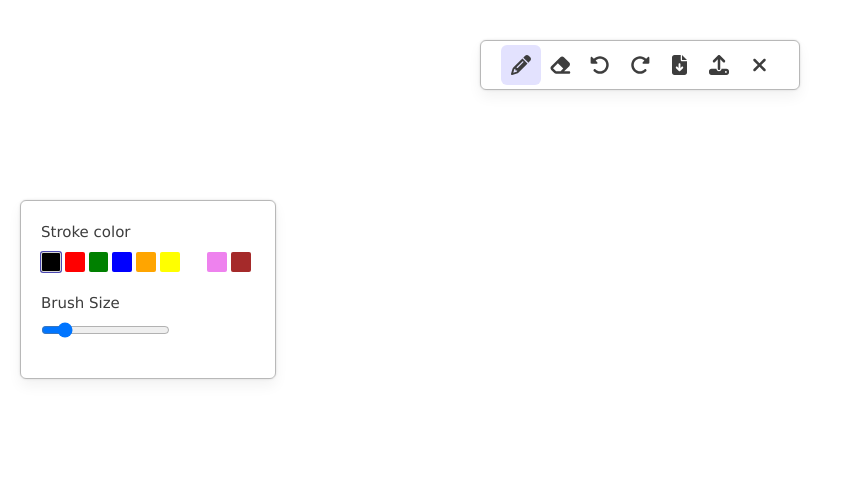
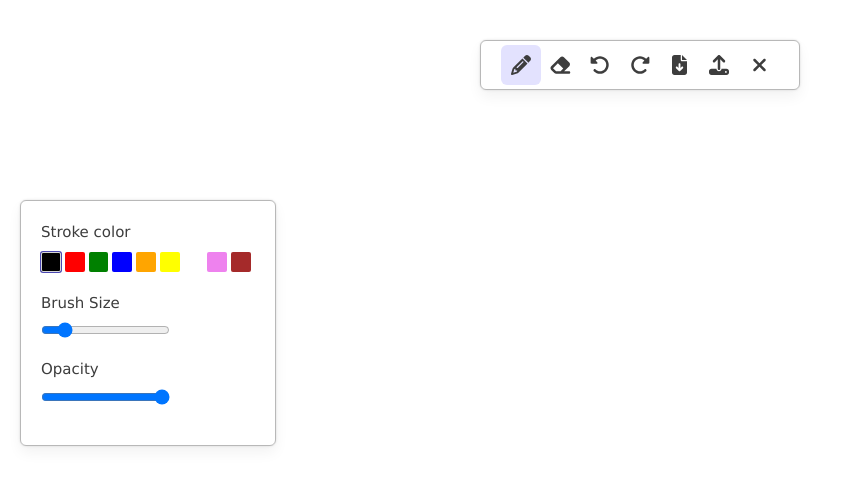
Before and after one commit to vidhik2002/Canvas-2.0, a Next.js app in the folder canvas-2.0/: page / in a window 1280 px wide. Shown: the top 486 px of the page, without its empty margins (0-845 px from the left). Built offline with nearby package versions, Linux system fonts and the light colour scheme.

Commit message:
feat: opcaity

```diff
--- a/canvas-2.0/src/components/Board/index.js
+++ b/canvas-2.0/src/components/Board/index.js
@@ -6,7 +6,7 @@ import { actionItemClick } from '@/slice/menuSlice'
 const Board = () => {
     const canvasRef = useRef(null);
     const {activeMenuItem, actionMenuItem} = useSelector((state) => state.menu)
-    const {color, size} = useSelector((state) => state.toolbox[activeMenuItem])
+    const {color, size, opacity} = useSelector((state) => state.toolbox[activeMenuItem])
     const shouldDraw = useRef(false)
     const drawHistory = useRef([])
     const historyPointer = useRef(0)
@@ -107,14 +107,15 @@ const Board = () => {
         const canvas = canvasRef.current;
         const context = canvas.getContext('2d')
 
-        const changeConfig = (color, size) => {
+        const changeConfig = (color, size, opacity) => {
             context.strokeStyle = color
             context.lineWidth = size
+            context.globalAlpha = opacity
         }
-        changeConfig(color, size)
+        changeConfig(color, size, opacity)
 
 
-    }, [color, size])
+    }, [color, size, opacity])
 
     // mounting
     useLayoutEffect(() => {
--- a/canvas-2.0/src/components/ToolBox/index.js
+++ b/canvas-2.0/src/components/ToolBox/index.js
@@ -2,14 +2,15 @@ import { useDispatch, useSelector } from 'react-redux'
 import styles from './index.module.css'
 import cx from 'classnames';
 import { COLORS, MENU_ITEMS } from '@/constants'
-import { changeBrushSize, changeColor } from '@/slice/toolboxSlice'
+import { changeBrushSize, changeColor, changeOpacity } from '@/slice/toolboxSlice'
 
 const Toolbox = () => {
     const activeMenuItem = useSelector((state) => state.menu.activeMenuItem)
     const showStrokeTool = activeMenuItem === MENU_ITEMS.PENCIL
     const showBrushTool = activeMenuItem === MENU_ITEMS.PENCIL || MENU_ITEMS.ERASER
+    const showOpacityTool = activeMenuItem === MENU_ITEMS.PENCIL
     const dispatch = useDispatch()
-    const {color, size} = useSelector((state) => state.toolbox[activeMenuItem])
+    const {color, size, opacity} = useSelector((state) => state.toolbox[activeMenuItem])
 
     const updateBrushSize = (e) => {
         dispatch(changeBrushSize({item: activeMenuItem, size: e.target.value}))
@@ -17,6 +18,11 @@ const Toolbox = () => {
     const updateColor = (newcolor) => {
         dispatch(changeColor({item: activeMenuItem, color: newcolor}))
     }
+    const updateOpacity = (e) => {
+        const newOpacity = parseFloat(e.target.value); // Convert value to number
+        console.log("opacity", newOpacity)
+        dispatch(changeOpacity({ item: activeMenuItem, opacity: newOpacity }));
+    };
     return (
         <div className={styles.toolboxContainer}>
             { showStrokeTool && <div className={styles.toolItem}>
@@ -39,6 +45,13 @@ const Toolbox = () => {
                 <input type="range" min={1} max={100} step={1} onChange={updateBrushSize} value={size} />
                 </div>
             </div>}
+            {showOpacityTool && <div className={styles.toolItem}>
+                    <h4 className={styles.toolText}>Opacity</h4>
+                    <div className={styles.itemContainer}>
+                        <input type="range" min={0} max={1} step={0.001} onChange={updateOpacity} value={opacity} />
+                    </div>
+                </div>
+            }
 
         </div>
     )
--- a/canvas-2.0/src/slice/toolboxSlice.js
+++ b/canvas-2.0/src/slice/toolboxSlice.js
@@ -4,11 +4,13 @@ import { COLORS, MENU_ITEMS } from "@/constants"
 const initialState = {
     [MENU_ITEMS.PENCIL]: {
         color: COLORS.BLACK,
-        size: 15
+        size: 15,
+        opacity: 1
     },
     [MENU_ITEMS.ERASER]: {
         color: COLORS.WHITE,
-        size: 20
+        size: 20,
+        opacity: 1
     },
     [MENU_ITEMS.UNDO]: {},
     [MENU_ITEMS.REDO]: {},
@@ -25,9 +27,12 @@ export const toolboxSlice = createSlice({
         },
         changeBrushSize: (state, action) => {
             state[action.payload.item].size = action.payload.size
-        }
+        },
+        changeOpacity: (state, action) => {
+            state[action.payload.item].opacity = action.payload.opacity;
+        },
     }
 })
 
-export const { changeColor, changeBrushSize } = toolboxSlice.actions
+export const { changeColor, changeBrushSize, changeOpacity } = toolboxSlice.actions
 export default toolboxSlice.reducer
```
